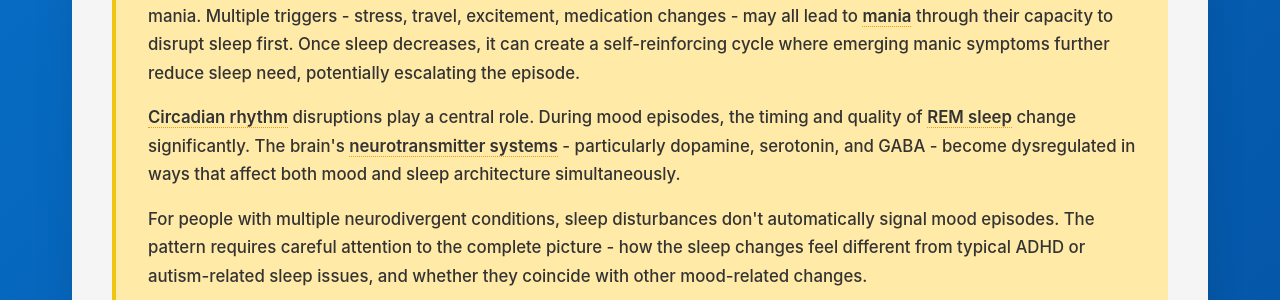
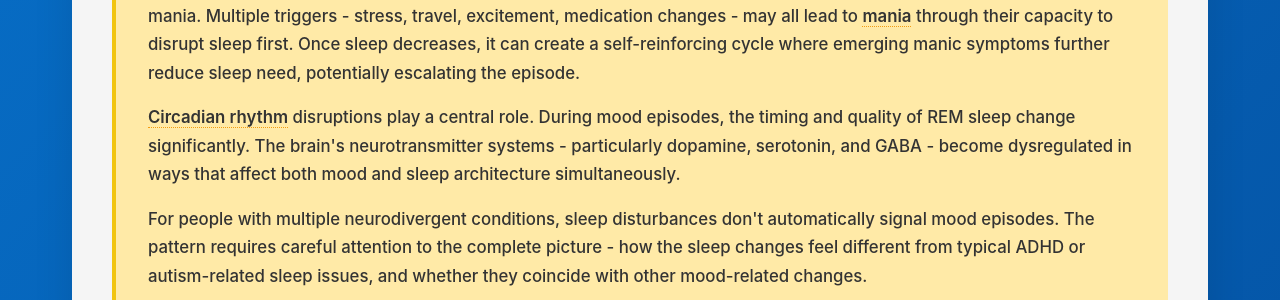
Before and after one commit to neurodivergent-survival-guide/neurodivergent-survival-guide, a Jekyll site: the page built from struggles/decreased-need-for-sleep.html, in a window 1280 px wide and 900 px high, scrolled down 1843 px. Shown: the part 153-453 px from the top of the window. Built offline with Jekyll 4.4.1, drawn with Linux system fonts in a browser that asks for light colours.

Commit message:
Update decreased-need-for-sleep.html

```diff
--- a/struggles/decreased-need-for-sleep.html
+++ b/struggles/decreased-need-for-sleep.html
@@ -44,7 +44,7 @@
             <h3 onclick="toggleLearnMore(this.parentElement)">Learn More: Why Decreased Sleep Feels So Refreshing ↓</h3>
             <div class="learn-more-content">
                 <p>According to research by Honda and colleagues at MIT's Picower Institute, specific neurons in the ventral midbrain that produce the inhibitory neurotransmitter <a class="jargon">GABA<span class="tooltip">Gamma-aminobutyric acid, the brain's primary inhibitory neurotransmitter that promotes calm and sleep</span></a> become less active during manic states. This creates a biological state where less sleep genuinely feels adequate.</p>
-                <p>The <a class="jargon">dopaminergic system<span class="tooltip">Brain pathways involving dopamine that regulate motivation, reward, and arousal</span></a> also becomes hyperactive during elevated mood episodes. Dr. Wehr's research suggests that high dopamine concentrations during mania affect not only mood but also <a class="jargon">sleep architecture<span class="tooltip">The structure and patterns of sleep stages throughout the night</span></a>, making shorter sleep periods feel more restorative than they would during normal mood states.</p>
+                <p>The <a class="jargon">dopaminergic system<span class="tooltip">Brain pathways involving dopamine that regulate motivation, reward, and arousal</span></a> also becomes hyperactive during elevated mood episodes. Dr. Wehr's research suggests that high dopamine concentrations during mania affect not only mood but also sleep architecture, making shorter sleep periods feel more restorative than they would during normal mood states.</p>
                 <p>This refreshing quality isn't imagined - your brain is actually processing sleep differently. However, this biological change also serves as a warning sign, as studies show that decreased sleep need often appears 1-2 days before other episode symptoms become apparent.</p>
             </div>
         </div>
@@ -56,7 +56,7 @@
 
         <p>Dr. Thomas Wehr's groundbreaking research identified sleep reduction as potentially the "final common pathway" to mania. Multiple triggers - stress, travel, excitement, medication changes - may all lead to <a class="jargon">mania<span class="tooltip">Distinct period of abnormally elevated, expansive, or irritable mood lasting at least one week</span></a> through their capacity to disrupt sleep first. Once sleep decreases, it can create a self-reinforcing cycle where emerging manic symptoms further reduce sleep need, potentially escalating the episode.</p>
 
-        <p><a class="jargon">Circadian rhythm<span class="tooltip">Your body's internal 24-hour clock that regulates sleep-wake cycles and hormone release</span></a> disruptions play a central role. During mood episodes, the timing and quality of <a class="jargon">REM sleep<span class="tooltip">Rapid Eye Movement sleep stage important for emotional processing and memory consolidation</span></a> change significantly. The brain's <a class="jargon">neurotransmitter systems<span class="tooltip">Chemical communication networks in the brain including dopamine, serotonin, and GABA</span></a> - particularly dopamine, serotonin, and GABA - become dysregulated in ways that affect both mood and sleep architecture simultaneously.</p>
+        <p><a class="jargon">Circadian rhythm<span class="tooltip">Your body's internal 24-hour clock that regulates sleep-wake cycles and hormone release</span></a> disruptions play a central role. During mood episodes, the timing and quality of REM sleep change significantly. The brain's neurotransmitter systems - particularly dopamine, serotonin, and GABA - become dysregulated in ways that affect both mood and sleep architecture simultaneously.</p>
 
         <p>For people with multiple neurodivergent conditions, sleep disturbances don't automatically signal mood episodes. The pattern requires careful attention to the complete picture - how the sleep changes feel different from typical ADHD or autism-related sleep issues, and whether they coincide with other mood-related changes.</p>
 
```
